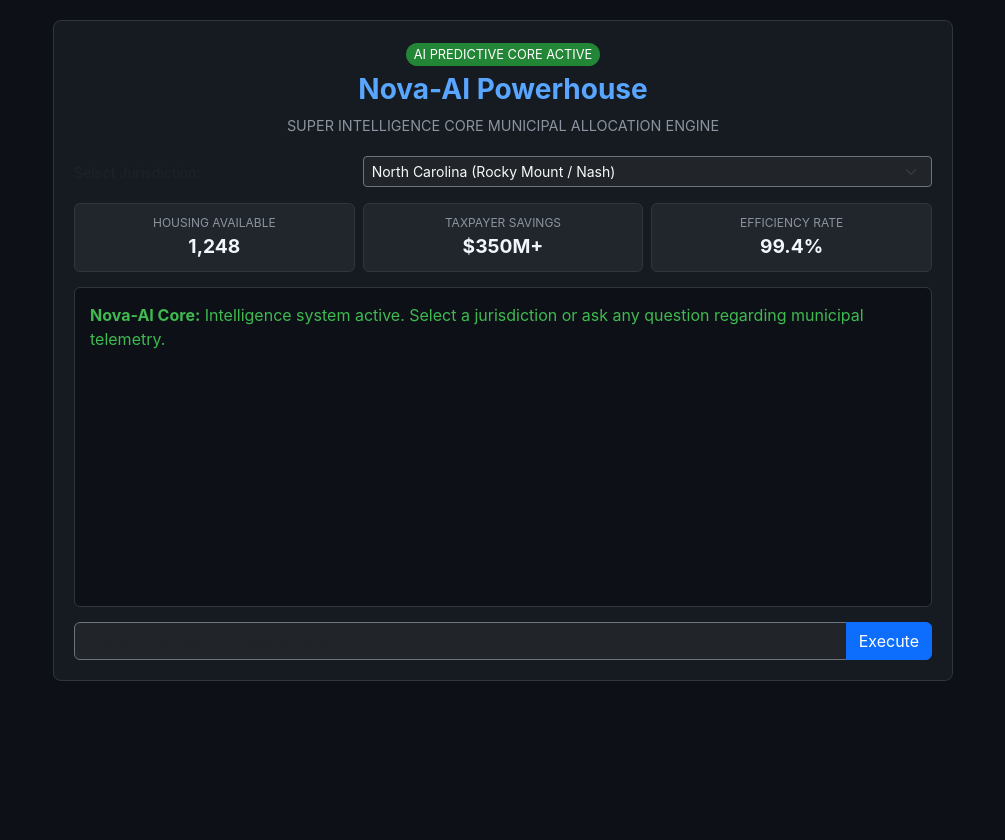
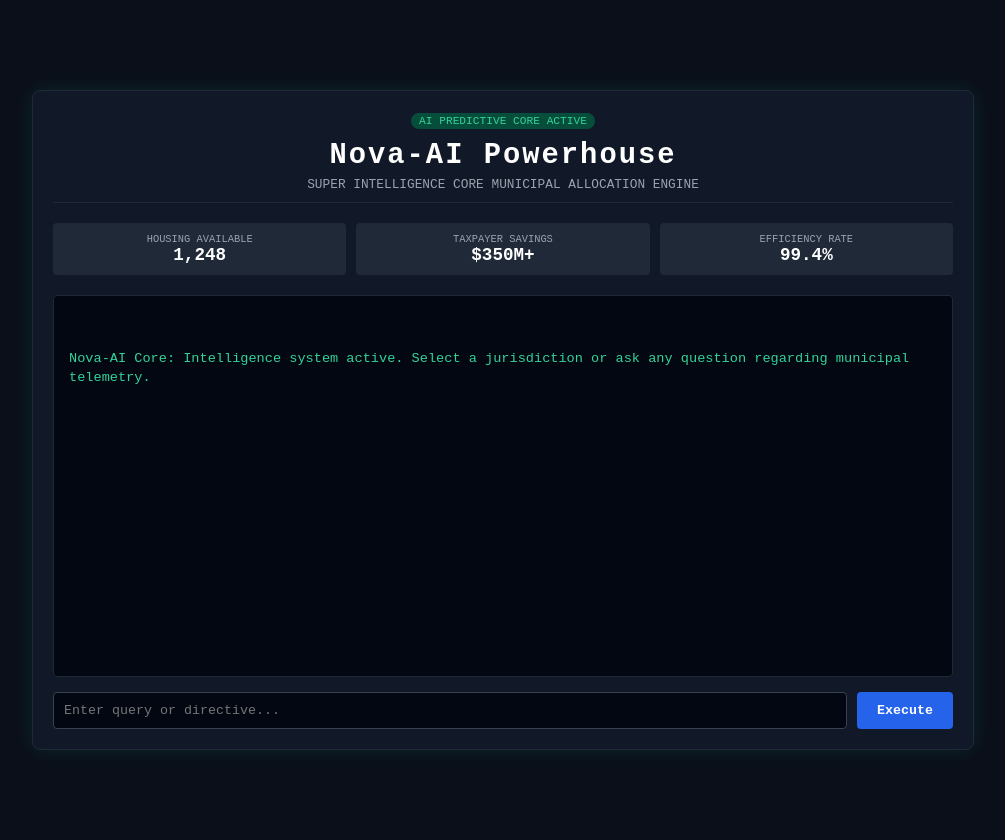
Before and after one commit to churchchristopher09-alt/Nova, a Flask app: page / in a window 1280 px wide. Shown: the whole page, without its empty margins (137-1142 px from the left). Before the commit the page ends 681 px from the top, so only its background shows below. Run offline with Flask 3, Linux system fonts and the light colour scheme.

Commit message:
Refactor HTML structure and styling in index.html

```diff
--- a/templates/index.html
+++ b/templates/index.html
@@ -4,181 +4,187 @@
     <meta charset="UTF-8">
     <meta name="viewport" content="width=device-width, initial-scale=1.0">
     <title>Nova-AI Powerhouse</title>
-    <link href="https://cdn.jsdelivr.net/npm/bootstrap@5.3.0/dist/css/bootstrap.min.css" rel="stylesheet">
     <style>
         body {
-            background-color: #0d1117;
-            color: #c9d1d9;
-            font-family: -apple-system, BlinkMacSystemFont, "Segoe UI", Roboto, sans-serif;
+            background-color: #0b0f19;
+            color: #00ffcc;
+            font-family: 'Courier New', Courier, monospace;
+            margin: 0;
             padding: 20px;
+            display: flex;
+            flex-direction: column;
+            align-items: center;
+            justify-content: center;
+            min-height: 100vh;
         }
-        .console-card {
-            background-color: #161b22;
-            border: 1px solid #30363d;
+        .container {
+            width: 100%;
+            max-width: 900px;
+            background: #111827;
+            border: 1px solid #1f2937;
             border-radius: 8px;
             padding: 20px;
-            max-width: 900px;
-            margin: auto;
+            box-shadow: 0 0 20px rgba(0, 255, 204, 0.1);
         }
-        .title-header {
-            color: #58a6ff;
+        .header {
             text-align: center;
-            font-weight: 700;
+            margin-bottom: 20px;
+            border-bottom: 1px solid #1f2937;
+            padding-bottom: 10px;
         }
-        .subtitle {
-            color: #8b949e;
-            text-align: center;
-            font-size: 0.9rem;
+        .header h1 {
+            margin: 0;
+            font-size: 1.8rem;
+            color: #ffffff;
+            letter-spacing: 2px;
+        }
+        .header p {
+            margin: 5px 0 0 0;
+            font-size: 0.8rem;
+            color: #9ca3af;
+        }
+        .badge {
+            display: inline-block;
+            background: #064e3b;
+            color: #34d399;
+            font-size: 0.7rem;
+            padding: 2px 8px;
+            border-radius: 12px;
+            margin-bottom: 10px;
+            text-transform: uppercase;
+        }
+        .stats-grid {
+            display: grid;
+            grid-template-columns: repeat(3, 1fr);
+            gap: 10px;
             margin-bottom: 20px;
         }
-        .badge-status {
-            background-color: #238636;
-            color: #fff;
-            padding: 4px 8px;
-            border-radius: 12px;
-            font-size: 0.8rem;
-        }
-        .metric-box {
-            background-color: #21262d;
-            border: 1px solid #30363d;
-            border-radius: 6px;
+        .stat-card {
+            background: #1f2937;
             padding: 10px;
+            border-radius: 4px;
             text-align: center;
         }
-        .metric-value {
-            color: #f0f6fc;
-            font-size: 1.2rem;
-            font-weight: bold;
-        }
-        .metric-label {
-            color: #8b949e;
-            font-size: 0.75rem;
+        .stat-card .label {
+            font-size: 0.65rem;
+            color: #9ca3af;
             text-transform: uppercase;
         }
-        .console-output {
-            background-color: #0d1117;
-            border: 1px solid #30363d;
-            border-radius: 6px;
-            height: 320px;
+        .stat-card .value {
+            font-size: 1.1rem;
+            font-weight: bold;
+            color: #ffffff;
+        }
+        .console-box {
+            background: #030712;
+            border: 1px solid #1f2937;
+            border-radius: 4px;
+            padding: 15px;
+            height: 350px;
             overflow-y: auto;
-            padding: 15px;
-            margin-top: 15px;
             margin-bottom: 15px;
+            font-size: 0.85rem;
+            line-height: 1.4;
+            white-space: pre-wrap;
         }
-        .msg-user {
-            color: #58a6ff;
-            margin-bottom: 8px;
+        .console-line {
+            margin-bottom: 10px;
         }
-        .msg-ai {
-            color: #3fb950;
-            margin-bottom: 12px;
+        .system-msg { color: #34d399; }
+        .user-msg { color: #60a5fa; }
+        .input-group {
+            display: flex;
+            gap: 10px;
+        }
+        input[type="text"] {
+            flex: 1;
+            background: #030712;
+            border: 1px solid #374151;
+            color: #ffffff;
+            padding: 10px;
+            border-radius: 4px;
+            font-family: inherit;
+        }
+        input[type="text"]:focus {
+            outline: none;
+            border-color: #00ffcc;
+        }
+        button {
+            background: #2563eb;
+            color: #ffffff;
+            border: none;
+            padding: 10px 20px;
+            border-radius: 4px;
+            cursor: pointer;
+            font-weight: bold;
+            font-family: inherit;
+        }
+        button:hover {
+            background: #1d4ed8;
         }
     </style>
 </head>
 <body>
 
-<div class="console-card">
-    <div class="text-center mb-2">
-        <span class="badge-status">AI PREDICTIVE CORE ACTIVE</span>
+<div class="container">
+    <div class="header">
+        <span class="badge">AI Predictive Core Active</span>
+        <h1>Nova-AI Powerhouse</h1>
+        <p>SUPER INTELLIGENCE CORE MUNICIPAL ALLOCATION ENGINE</p>
     </div>
-    <h3 class="title-header">Nova-AI Powerhouse</h3>
-    <p class="subtitle">SUPER INTELLIGENCE CORE MUNICIPAL ALLOCATION ENGINE</p>
 
-    <!-- State Selection Header Control -->
-    <div class="row g-2 mb-3 align-items-center">
-        <div class="col-sm-4 text-sm-start text-center">
-            <label for="stateSelector" class="form-label mb-0 text-muted small">Select Jurisdiction:</label>
+    <div class="stats-grid">
+        <div class="stat-card">
+            <div class="label">Housing Available</div>
+            <div class="value">1,248</div>
         </div>
-        <div class="col-sm-8">
-            <select id="stateSelector" class="form-select form-select-sm bg-dark text-light border-secondary">
-                <option value="North Carolina">North Carolina (Rocky Mount / Nash)</option>
-                <option value="California">California</option>
-                <option value="New York">New York</option>
-                <option value="Texas">Texas</option>
-                <option value="Florida">Florida</option>
-                <option value="National">All 50 States (National Summary)</option>
-            </select>
+        <div class="stat-card">
+            <div class="label">Taxpayer Savings</div>
+            <div class="value">$350M+</div>
+        </div>
+        <div class="stat-card">
+            <div class="label">Efficiency Rate</div>
+            <div class="value">99.4%</div>
         </div>
     </div>
 
-    <!-- Telemetry Cards -->
-    <div class="row g-2">
-        <div class="col-4">
-            <div class="metric-box">
-                <div class="metric-label">Housing Available</div>
-                <div class="metric-value">1,248</div>
-            </div>
-        </div>
-        <div class="col-4">
-            <div class="metric-box">
-                <div class="metric-label">Taxpayer Savings</div>
-                <div class="metric-value">$350M+</div>
-            </div>
-        </div>
-        <div class="col-4">
-            <div class="metric-box">
-                <div class="metric-label">Efficiency Rate</div>
-                <div class="metric-value">99.4%</div>
-            </div>
-        </div>
+    <div class="console-box" id="console">
+        <div class="console-line system-msg">Nova-AI Core: Intelligence system active. Select a jurisdiction or ask any question regarding municipal telemetry.</div>
     </div>
 
-    <!-- Console Terminal -->
-    <div class="console-output" id="consoleOutput">
-        <div class="msg-ai"><strong>Nova-AI Core:</strong> Intelligence system active. Select a jurisdiction or ask any question regarding municipal telemetry.</div>
-    </div>
-
-    <!-- Query Input Bar -->
     <div class="input-group">
-        <input type="text" id="queryInput" class="form-control bg-dark text-light border-secondary" placeholder="Ask any question in plain English...">
-        <button class="btn btn-primary" id="executeBtn" onclick="sendQuery()">Execute</button>
+        <input type="text" id="promptInput" placeholder="Enter query or directive..." onkeydown="if(event.key==='Enter') sendQuery()">
+        <button onclick="sendQuery()">Execute</button>
     </div>
 </div>
 
 <script>
-    async function sendQuery(customPrompt = null) {
-        const inputField = document.getElementById('queryInput');
-        const outputDiv = document.getElementById('consoleOutput');
-        const stateSelector = document.getElementById('stateSelector');
+    async function sendQuery() {
+        const input = document.getElementById('promptInput');
+        const consoleBox = document.getElementById('console');
+        const query = input.value.trim();
 
-        let promptText = customPrompt || inputField.value.trim();
-        if (!promptText) return;
+        if (!query) return;
 
-        const selectedState = stateSelector.value;
-        const fullPrompt = `${selectedState}: ${promptText}`;
-
-        // Append User Question
-        outputDiv.innerHTML += `<div class="msg-user"><strong>User [${selectedState}]:</strong> ${promptText}</div>`;
-        if (!customPrompt) inputField.value = '';
-        outputDiv.scrollTop = outputDiv.scrollHeight;
+        consoleBox.innerHTML += `<div class="console-line user-msg">User: ${query}</div>`;
+        input.value = '';
+        consoleBox.scrollTop = consoleBox.scrollHeight;
 
         try {
-            const res = await fetch('/api/query', {
+            const response = await fetch('/api/query', {
                 method: 'POST',
                 headers: { 'Content-Type': 'application/json' },
-                body: JSON.stringify({ prompt: fullPrompt })
+                body: JSON.stringify({ prompt: query })
             });
-            const data = await res.json();
 
-            // Append AI Response
-            outputDiv.innerHTML += `<div class="msg-ai"><strong>Nova-AI Core:</strong> ${data.response}</div>`;
-            outputDiv.scrollTop = outputDiv.scrollHeight;
+            const data = await response.json();
+            consoleBox.innerHTML += `<div class="console-line system-msg">Nova-AI Core: ${data.response}</div>`;
+        } catch (err) {
+            consoleBox.innerHTML += `<div class="console-line system-msg" style="color:#f87171;">Nova-AI Core Error: Network connection failed.</div>`;
+        }
 
-            // Trigger Web Speech API audio if supported
-            if ('speechSynthesis' in window) {
-                const utterance = new SpeechSynthesisUtterance(data.response);
-                window.speechSynthesis.speak(utterance);
-            }
-        } catch (err) {
-            outputDiv.innerHTML += `<div class="msg-ai text-danger"><strong>System Error:</strong> Unable to connect to server.</div>`;
-        }
+        consoleBox.scrollTop = consoleBox.scrollHeight;
     }
-
-    document.getElementById('queryInput').addEventListener('keypress', function (e) {
-        if (e.key === 'Enter') {
-            sendQuery();
-        }
-    });
 </script>
 
 </body>
```
